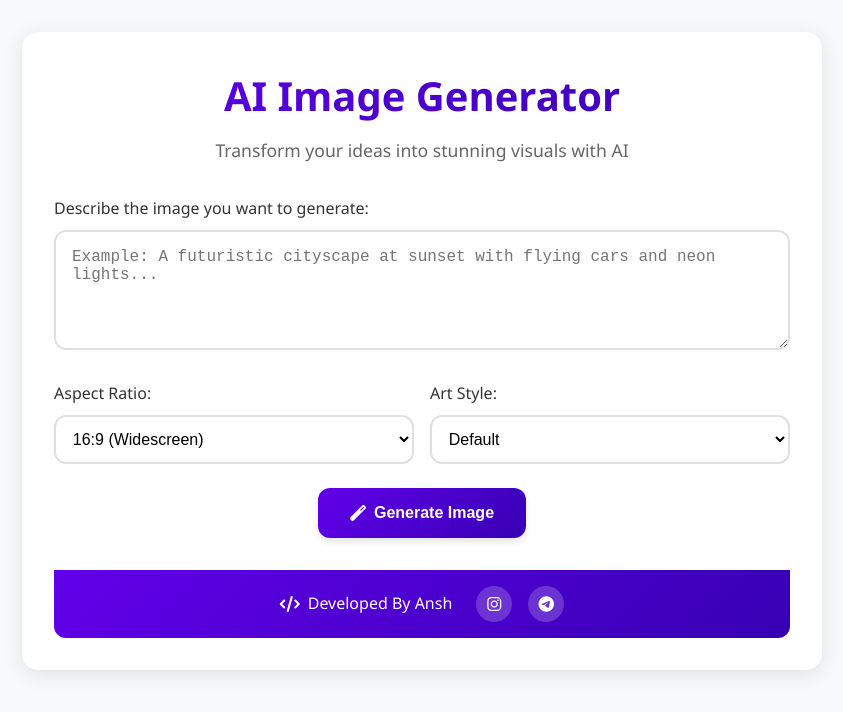
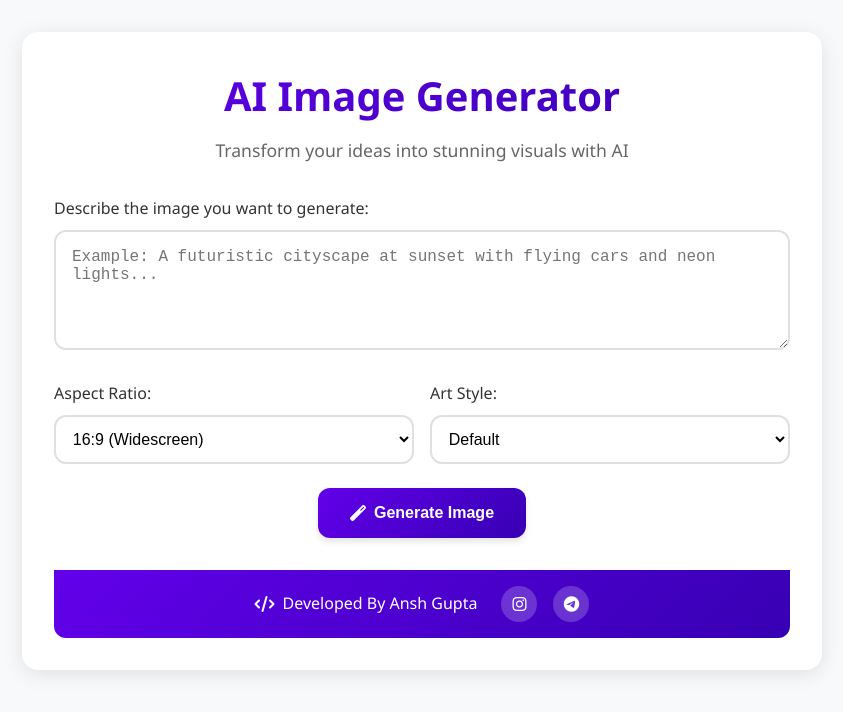
Before and after one commit to Ansh-Vortex/text-to-Image, a plain HTML site: page index.html in a window 1280 px wide. Shown: the whole page, without its empty margins (218-1061 px from the left). Drawn offline with Linux system fonts and the light colour scheme.

Commit message:
Update index.html

```diff
--- a/index.html
+++ b/index.html
@@ -328,7 +328,7 @@
         <div class="developer-credits">
             <div class="developer-name">
                 <i class="fas fa-code"></i>
-                <span>Developed By Ansh</span>
+                <span>Developed By Ansh Gupta</span>
             </div>
             <div class="social-links">
                 <a href="https://instagram.com/fx8ah" target="_blank" title="Instagram">
```
